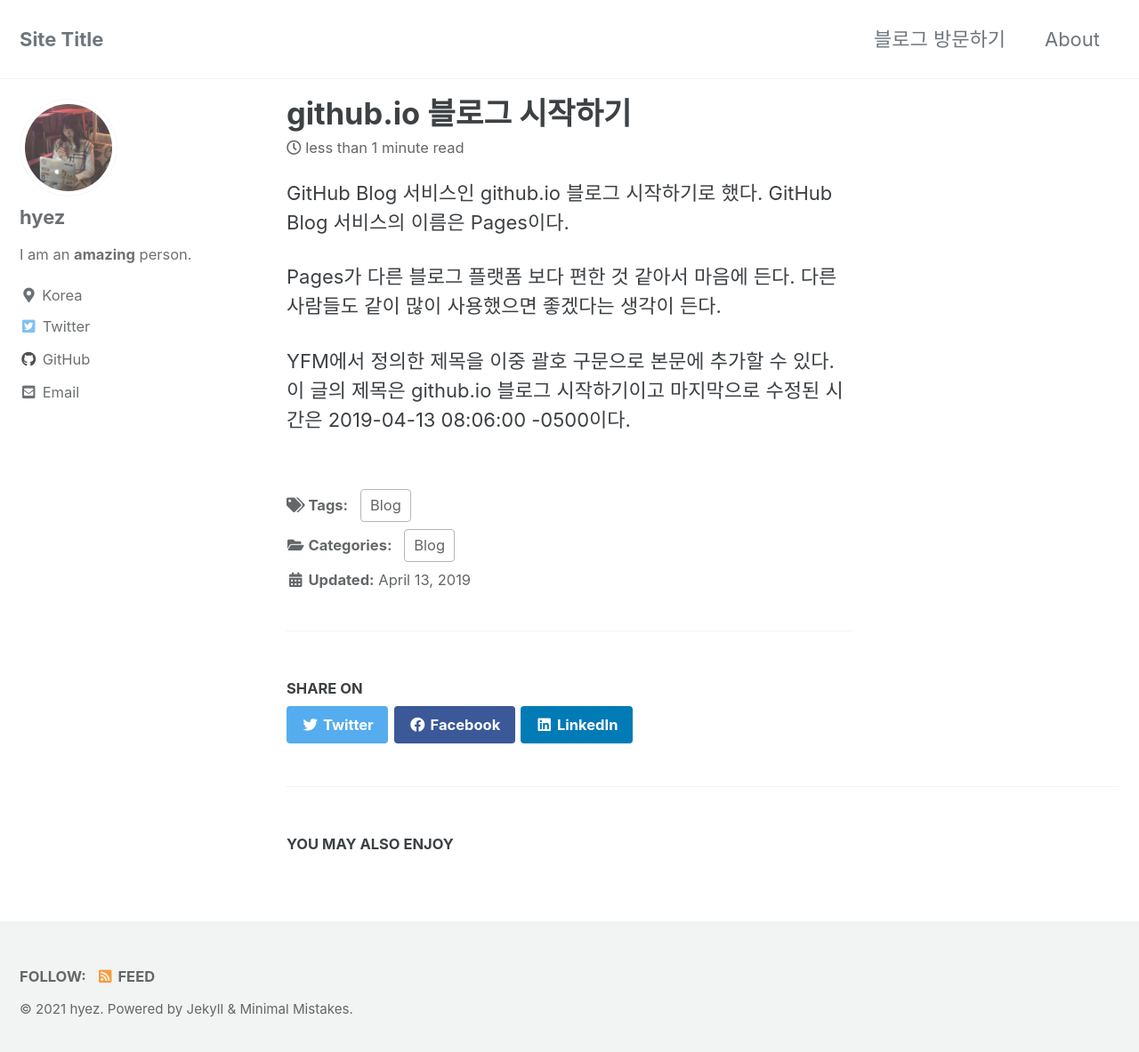
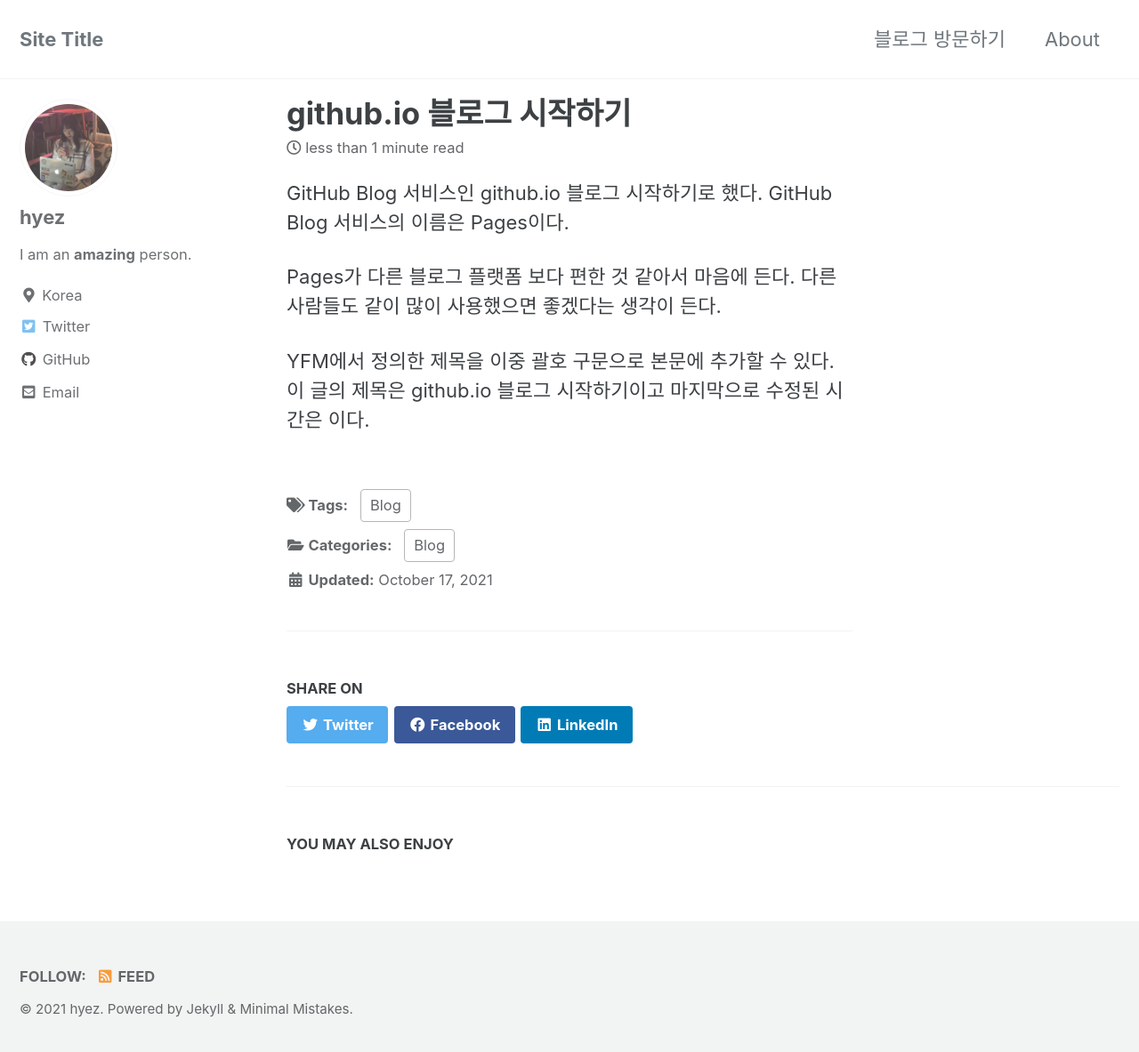
Before and after one commit to hyez/hyez.github.io, a Jekyll site: the page built from _posts/2021-10-17-first-post.md, in a window 1280 px wide and 1190 px high. Shown: the top 1183 px of the window at 89% size. Built offline with Jekyll 4.4.1, drawn with Linux system fonts in a browser that asks for light colours; cached includes are drawn as plain includes.

Commit message:
update posts

```diff
--- a/_posts/2021-10-17-first-post.md
+++ b/_posts/2021-10-17-first-post.md
@@ -6,7 +6,6 @@ categories:
   - Blog
 tags:
   - Blog
-last_modified_at: 2019-04-13T08:06:00-05:00
 ---
 
 GitHub Blog 서비스인 github.io 블로그 시작하기로 했다.
```
